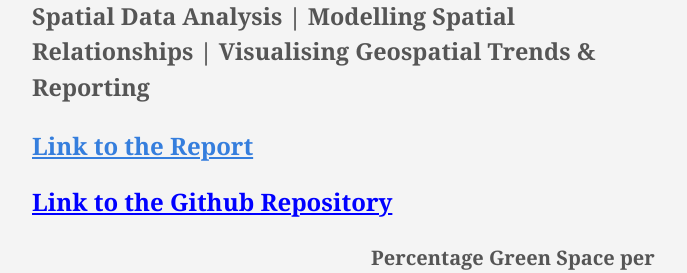
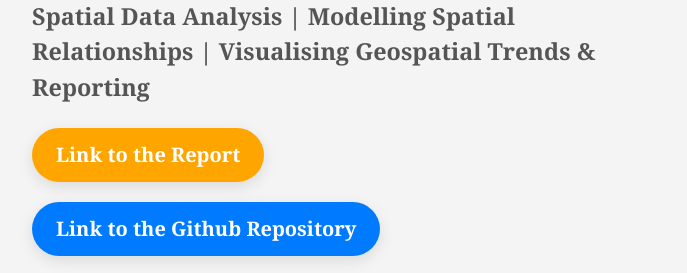
Before and after one commit to TDAYENI/Portfolio, a plain HTML site: page post/gis/index.html in a window 1280 px wide. Shown: the part 1100-1373 px from the top of the page, without its empty margins (112-799 px from the left). Drawn offline with Linux system fonts and the light colour scheme.

Commit message:
Corrected the Buttons for the portfolio

```diff
--- a/post/gis/index.html
+++ b/post/gis/index.html
@@ -202,10 +202,21 @@
       </header>
       <div class="nested-copy-line-height lh-copy serif f4 nested-links nested-img mid-gray pr4-l w-two-thirds-l">
         <h3 id="data-extraction--transforming-data-visualising-data--creating-reports">Spatial Data Analysis | Modelling Spatial Relationships | Visualising Geospatial Trends & Reporting</h3>
-                <p><a href="https://tdayeni.github.io/Spatial-Econometrics/"
-            style=" font-weight: bold; font-size: 24px;">Link to the Report</a></p>
+<!-- Modern styled button with explanations -->
+<p><a href="https://tdayeni.github.io/Spatial-Econometrics/"
+    style="font-weight: bold; color: white; background-color: orange; padding: 12px 24px; font-size: 20px; text-decoration: none; border-radius: 30px; display: inline-block; transition: background-color 0.3s ease, box-shadow 0.3s ease; box-shadow: 0 5px 15px rgba(0,0,0,0.1);">
+    Link to the Report
+  </a></p>
 
-        <p><a href="https://github.com/TDAYENI/Spatial-Econometrics#readme" style="color: blue; font-weight: bold; font-size: 24px;">Link to the Github Repository</a></p>
+
+
+<!-- Blue button with white text for the GitHub repository (modern style) -->
+<p><a href="https://github.com/TDAYENI/Spatial-Econometrics#readme"
+    style="font-weight: bold; color: white; background-color: #007bff; padding: 12px 24px; font-size: 20px; text-decoration: none; border-radius: 30px; display: inline-block; transition: background-color 0.3s ease, box-shadow 0.3s ease; box-shadow: 0 5px 15px rgba(0,0,0,0.1);">
+    Link to the Github Repository
+  </a></p>
+
+
 
         <table>
           <thead>
```
Also changed, not shown: post/flood-emergency-planning-software/index.html (+4 -3 lines), post/spatial-econometrics-r/index.html (+5 -1 lines).
